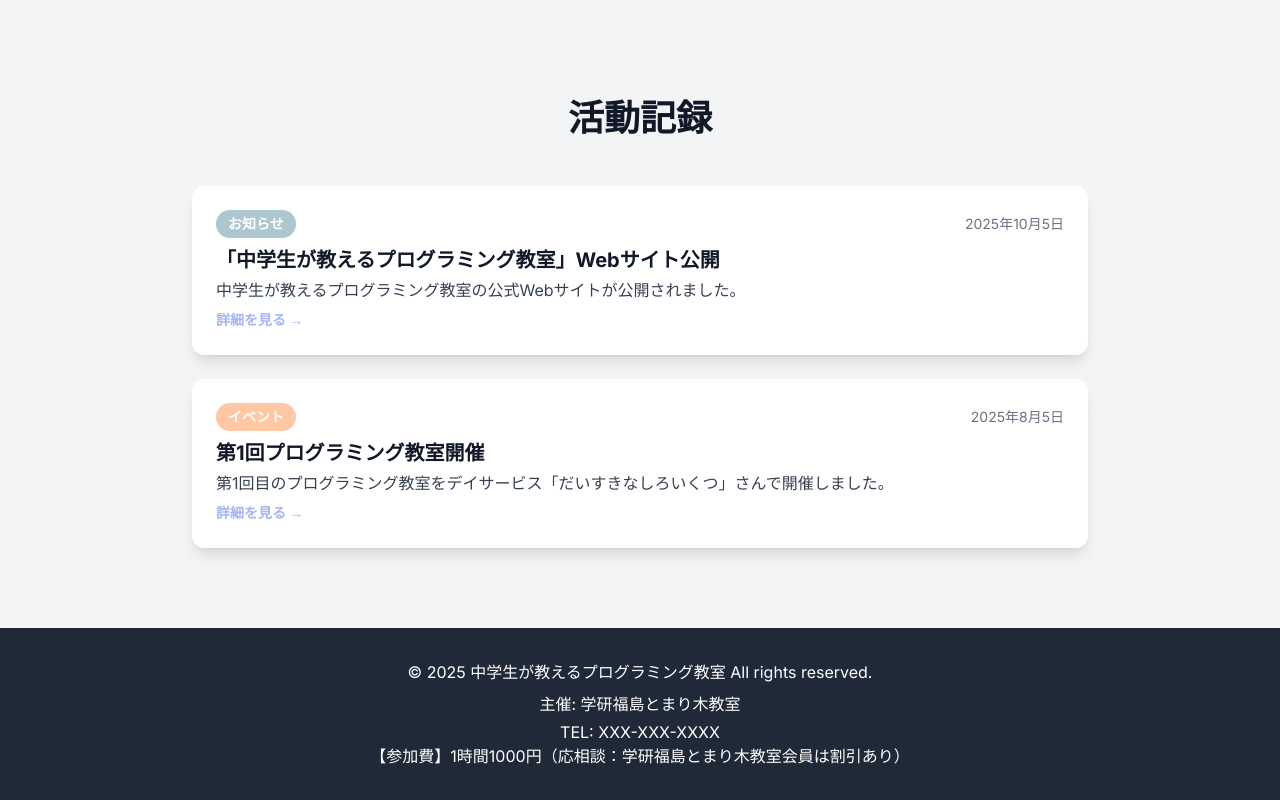
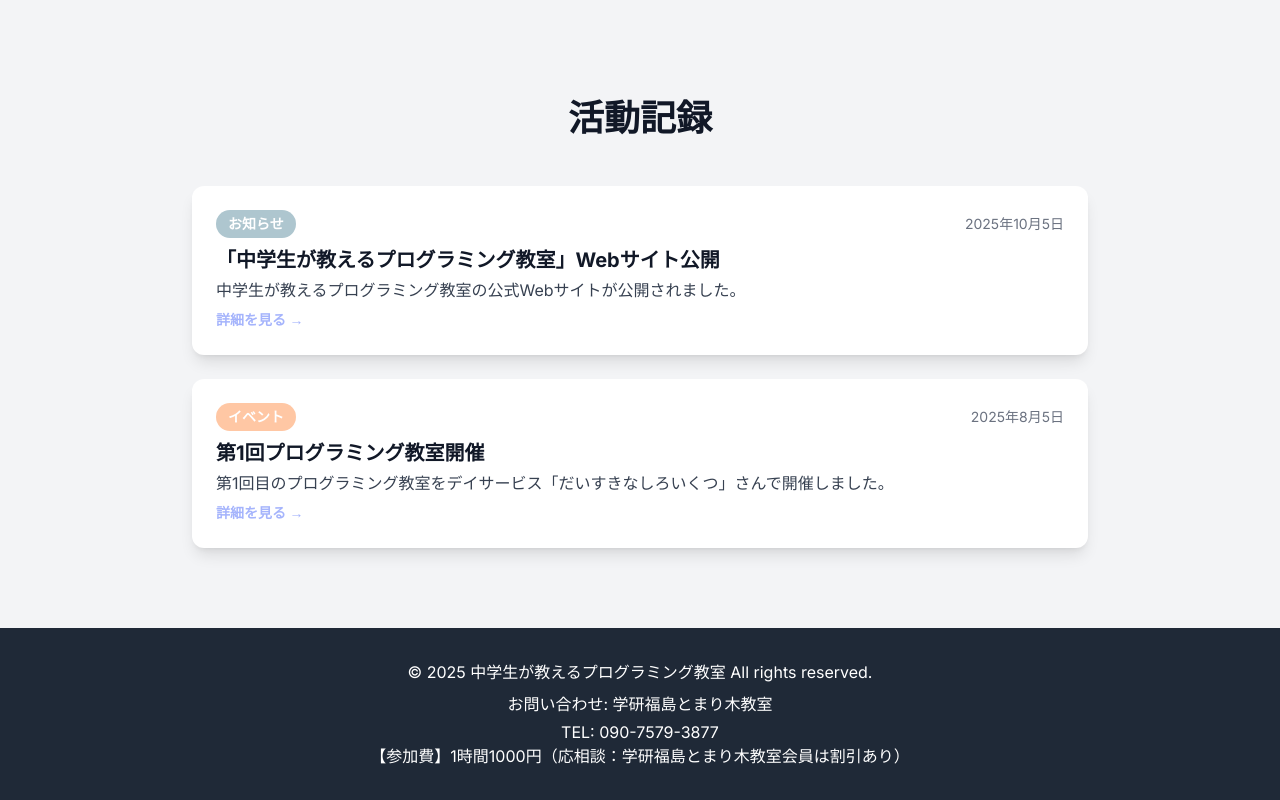
Before and after one commit to So-mA-web/programming-school, a plain HTML site: page index.html in a window 1280 px wide. Shown: the part 4942-5742 px from the top of the page. Drawn offline with nearby package versions, Linux system fonts and the light colour scheme.

Commit message:
Update index.html

```diff
--- a/index.html
+++ b/index.html
@@ -485,8 +485,8 @@
     <footer class="bg-gray-800 text-white py-8 px-6">
         <div class="container mx-auto text-center">
             <p>&copy; 2025 中学生が教えるプログラミング教室 All rights reserved.</p>
-            <p class="mt-2">主催: 学研福島とまり木教室</p>
-            <p class="mt-1">TEL: XXX-XXX-XXXX</p>
+            <p class="mt-2">お問い合わせ: 学研福島とまり木教室</p>
+            <p class="mt-1">TEL: 090-7579-3877</p>
             <p>【参加費】1時間1000円（応相談：学研福島とまり木教室会員は割引あり）</p>
         </div>
     </footer>
```
